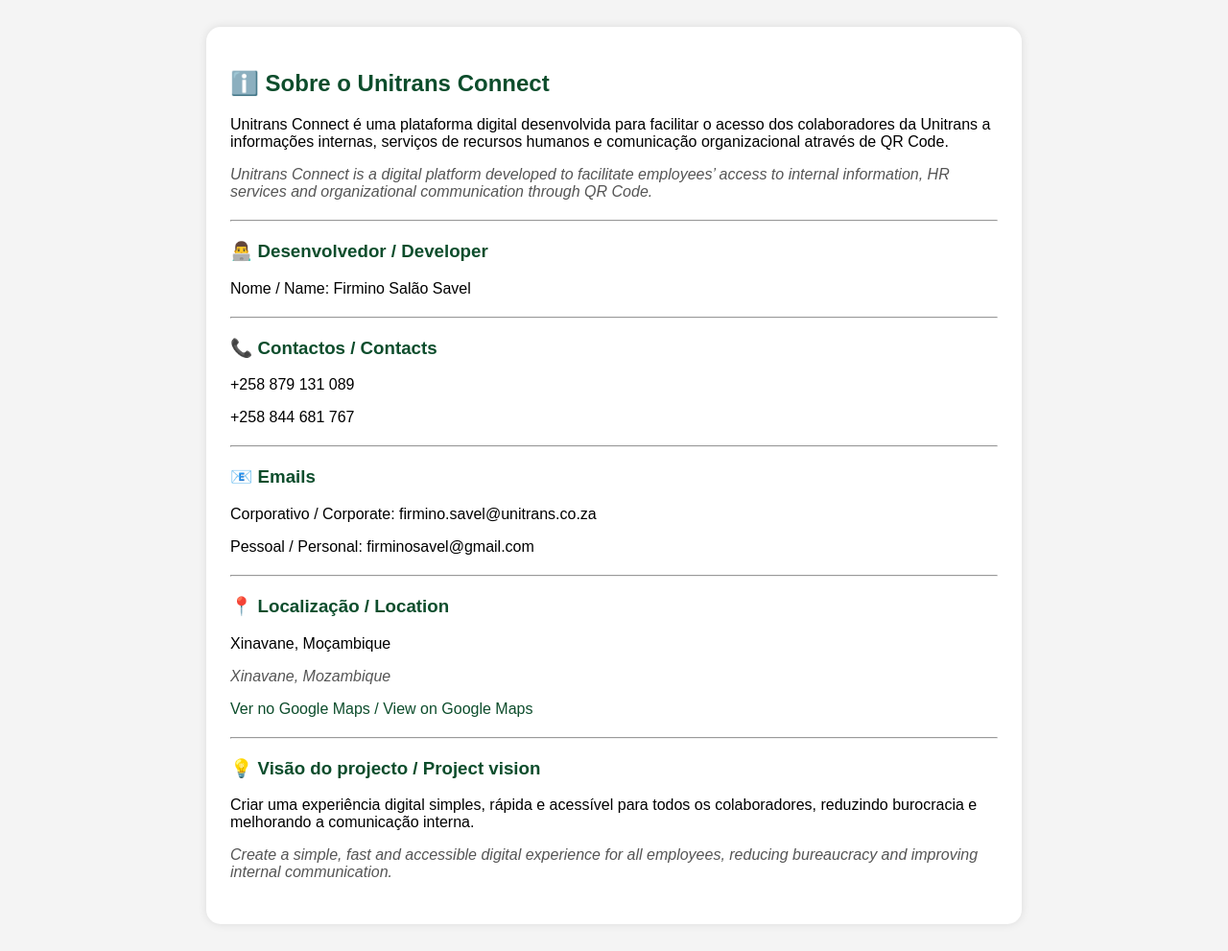
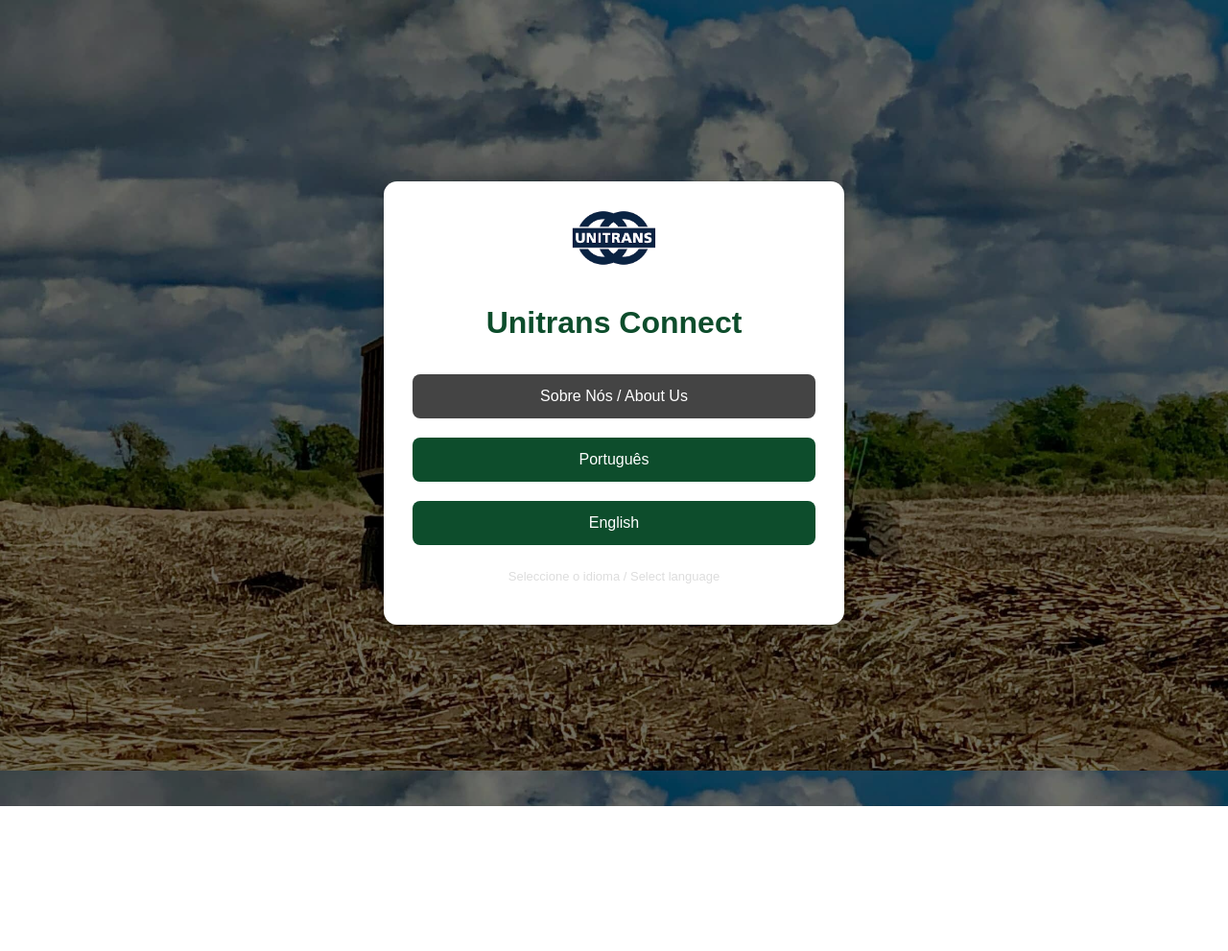
Before and after one commit to FSavel/unitrans-connect, a Flask app: page /sobre in a window 1280 px wide. Shown: the whole page at 96% size. After the commit the page ends 840 px from the top, so only its background shows below. Run offline with Flask 3, Linux system fonts and the light colour scheme.

Commit message:
Update sobre.html

```diff
--- a/templates/sobre.html
+++ b/templates/sobre.html
@@ -1,121 +1,117 @@
 <!DOCTYPE html>
-<html>
+<html lang="pt">
 <head>
 <meta charset="UTF-8">
-<meta name="viewport" content="width=device-width, initial-scale=1">
-<title>Sobre nós</title>
+<meta name="viewport" content="width=device-width, initial-scale=1.0">
+
+<title>Unitrans Connect</title>
 
 <style>
 body{
-    font-family:Arial;
-    background:#f4f4f4;
+    margin:0;
+    font-family:Arial, sans-serif;
+    background:url("/static/fundo.jpg") no-repeat center center fixed;
+    background-size:cover;
+}
+
+.overlay{
+    min-height:100vh;
+    background:rgba(0,0,0,0.55);
+    display:flex;
+    justify-content:center;
+    align-items:center;
+    flex-direction:column;
     padding:20px;
 }
 
-.box{
+.card{
     background:white;
-    padding:25px;
-    border-radius:15px;
-    max-width:800px;
-    margin:auto;
-    box-shadow:0 0 10px rgba(0,0,0,0.1);
+    padding:30px;
+    border-radius:14px;
+    text-align:center;
+    width:100%;
+    max-width:420px;
+    box-shadow:0 6px 16px rgba(0,0,0,0.25);
 }
 
-h2, h3{
-    color:#0d4d2c;
+.logo{
+    width:90px;
+    margin-bottom:15px;
 }
 
-.section{
-    margin-bottom:20px;
+h1{
+    color:#0d4d2c;
+    margin-bottom:25px;
 }
 
-.en{
-    color:#555;
-    font-style:italic;
-    margin-top:3px;
+button{
+    width:100%;
+    padding:14px;
+    margin:10px 0;
+    border:none;
+    border-radius:8px;
+    font-size:16px;
+    cursor:pointer;
+    background:#0d4d2c;
+    color:white;
 }
 
-hr{
-    margin:20px 0;
+button:hover{
+    background:#14683c;
 }
 
-a{
-    color:#0d4d2c;
-    text-decoration:none;
+.secondary{
+    background:#444;
+}
+
+.secondary:hover{
+    background:#222;
+}
+
+.small-text{
+    margin-top:15px;
+    font-size:13px;
+    color:#ddd;
 }
 </style>
 </head>
 
 <body>
 
-<div class="box">
+<div class="overlay">
 
-<h2>ℹ️ Sobre o Unitrans Connect</h2>
+<div class="card">
 
-<div class="section">
-<p>
-Unitrans Connect é uma plataforma digital desenvolvida para facilitar o acesso dos colaboradores da Unitrans a informações internas, serviços de recursos humanos e comunicação organizacional através de QR Code.
+<img src="/static/logo.png" class="logo">
+
+<h1>
+Unitrans Connect
+</h1>
+
+<!-- BOTÃO SOBRE -->
+<a href="/sobre" style="text-decoration:none;">
+    <button class="secondary">
+        Sobre Nós / About Us
+    </button>
+</a>
+
+<!-- SELEÇÃO DE IDIOMA -->
+<a href="/idioma/pt" style="text-decoration:none;">
+    <button>
+        Português
+    </button>
+</a>
+
+<a href="/idioma/en" style="text-decoration:none;">
+    <button>
+        English
+    </button>
+</a>
+
+<p class="small-text">
+Seleccione o idioma / Select language
 </p>
 
-<p class="en">
-Unitrans Connect is a digital platform developed to facilitate employees’ access to internal information, HR services and organizational communication through QR Code.
-</p>
-</div>
-
-<hr>
-
-<div class="section">
-<h3>👨‍💻 Desenvolvedor / Developer</h3>
-
-<p>Nome / Name: Firmino Salão Savel</p>
-</div>
-
-<hr>
-
-<div class="section">
-<h3>📞 Contactos / Contacts</h3>
-
-<p>+258 879 131 089</p>
-<p>+258 844 681 767</p>
-</div>
-
-<hr>
-
-<div class="section">
-<h3>📧 Emails</h3>
-
-<p>Corporativo / Corporate: firmino.savel@unitrans.co.za</p>
-
-<p>Pessoal / Personal: firminosavel@gmail.com</p>
-</div>
-
-<hr>
-
-<div class="section">
-<h3>📍 Localização / Location</h3>
-
-<p>Xinavane, Moçambique</p>
-<p class="en">Xinavane, Mozambique</p>
-
-<p>
-<a href="https://maps.app.goo.gl/vSaghnB4kuckW8Pj9" target="_blank">
-Ver no Google Maps / View on Google Maps
-</a>
-</p>
-</div>
-
-<hr>
-
-<div class="section">
-<h3>💡 Visão do projecto / Project vision</h3>
-
-<p>
-Criar uma experiência digital simples, rápida e acessível para todos os colaboradores, reduzindo burocracia e melhorando a comunicação interna.
-</p>
-
-<p class="en">
-Create a simple, fast and accessible digital experience for all employees, reducing bureaucracy and improving internal communication.
-</p>
 </div>
 
 </div>
```
